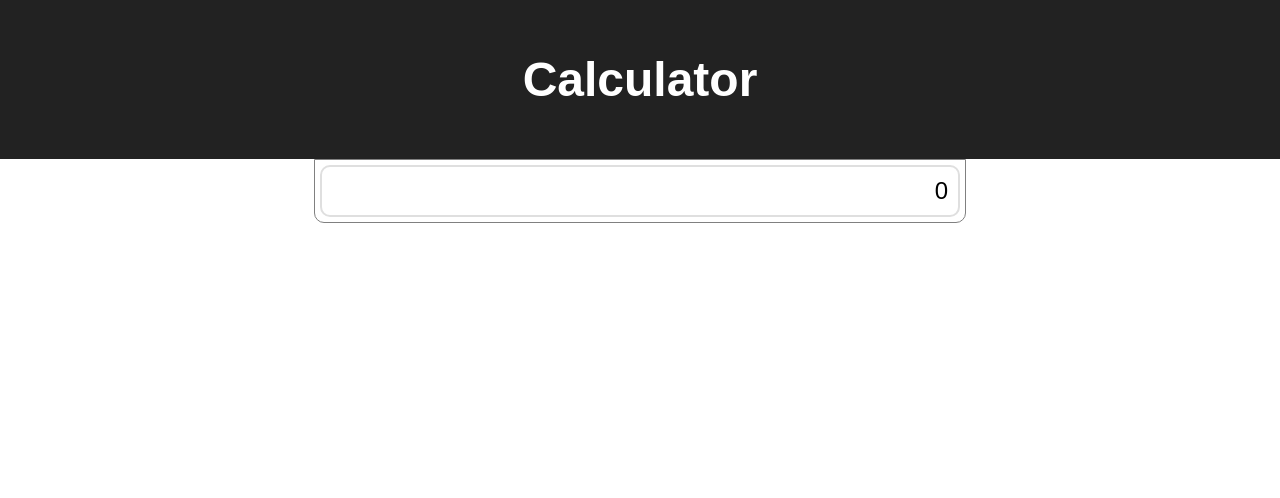
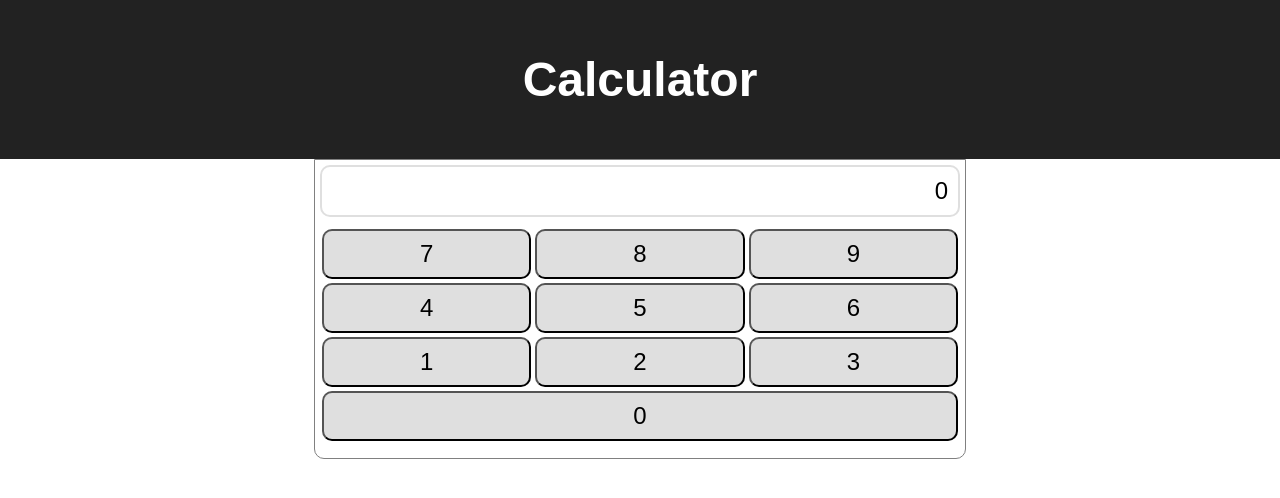
Before and after one commit to taitulism/react-calc, a React (Create React App) app: page / in a window 1280 px wide. Shown: the top 498 px of the page. Built offline with nearby package versions, Linux system fonts and the light colour scheme.

Commit message:
Init comp: Button

```diff
--- /dev/null
+++ b/src/components/Button/Button.css
@@ -0,0 +1,12 @@
+.Button {
+    text-align: center;
+    height: 50px;
+    background-color: #dfdfdf;
+    border-radius: 10px;
+    margin: 2px;
+    flex: 1 1 0;
+    display: flex;
+    justify-content: center;
+    align-items: center;
+    font-size: 1.5em;
+}
--- /dev/null
+++ b/src/components/Button/index.js
@@ -0,0 +1,21 @@
+import PropTypes from 'prop-types';
+import React, { Component } from 'react';
+import './Button.css';
+
+class Button extends Component {
+    render () {
+        const classes = ["Button", this.props.className].join(' ');
+
+        return (
+            <button className={classes}>
+                {this.props.text}
+            </button>
+        );
+    }
+}
+
+Button.propTypes = {
+    text: PropTypes.string.isRequired,
+};
+
+export default Button;
--- a/src/components/Calculator/Calculator.css
+++ b/src/components/Calculator/Calculator.css
@@ -6,3 +6,19 @@
     display: flex;
     flex-direction: column;
 }
+
+.Calculator .calc-section {
+    justify-content: space-between;
+    border-radius: 10px;
+    margin: 10px 0;
+    display: flex;
+}
+
+.Calculator .numbers-container {
+    flex-direction: column;
+}
+
+.Calculator .numbers-row {
+    display: flex;
+    justify-content: space-between;
+}
--- a/src/components/Calculator/index.js
+++ b/src/components/Calculator/index.js
@@ -1,5 +1,6 @@
 import React, { Component } from 'react';
 import Display from '../Display';
+import Button from '../Button';
 import './Calculator.css';
 
 class Calculator extends Component {
@@ -7,6 +8,26 @@ class Calculator extends Component {
         return (
             <div className="Calculator">
                 <Display />
+                <div className="calc-section numbers-container">
+                    <div className="numbers-row">
+                        <Button className="digit" text="7" />
+                        <Button className="digit" text="8" />
+                        <Button className="digit" text="9" />
+                    </div>
+                    <div className="numbers-row">
+                        <Button className="digit" text="4" />
+                        <Button className="digit" text="5" />
+                        <Button className="digit" text="6" />
+                    </div>
+                    <div className="numbers-row">
+                        <Button className="digit" text="1" />
+                        <Button className="digit" text="2" />
+                        <Button className="digit" text="3" />
+                    </div>
+                    <div className="numbers-row">
+                        <Button className="digit" text="0" />
+                    </div>
+                </div>
             </div>
         );
     }
```
Also changed, not shown: 2 other files (tests, documents, lock files or other folders).
